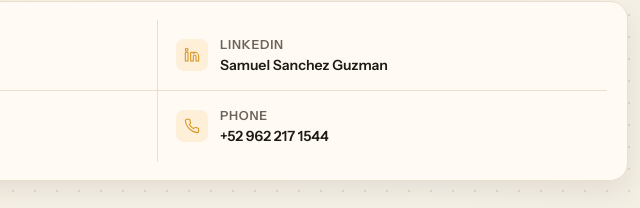
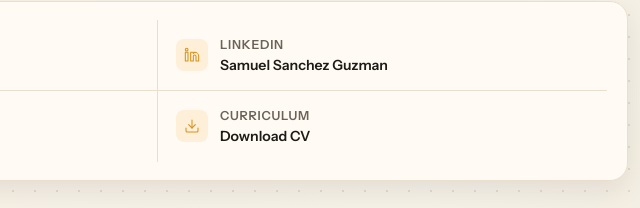
Before and after one commit to SamuelSanchez17/Portfolio, a plain HTML site: page index2.html in a window 1280 px wide. Shown: the part 568-776 px from the top of the page, 482-1122 px from the left. Drawn offline with Linux system fonts and the light colour scheme.

Commit message:
Refactor: code structure improved readability and maintainability to adding cv download

```diff
--- a/index2.html
+++ b/index2.html
@@ -143,17 +143,21 @@
                 </a>
               </li>
               <li>
-                <a class="contact-item contact-obf" href="#" data-kind="phone">
+                <a
+                  class="contact-item"
+                  href="Assets/CV/CV-Samuel-Sanchez-Guzman.pdf"
+                  download
+                >
                   <span class="contact-icon" aria-hidden="true">
                     <svg viewBox="0 0 24 24" role="img" focusable="false">
-                      <path
-                        d="M22 16.9v3a2 2 0 0 1-2.2 2 19.8 19.8 0 0 1-8.6-3.1 19.5 19.5 0 0 1-6-6A19.8 19.8 0 0 1 2.1 4.2 2 2 0 0 1 4.1 2h3a2 2 0 0 1 2 1.7c.1.9.3 1.8.6 2.7a2 2 0 0 1-.5 2.1L8.1 9.9a16 16 0 0 0 6 6l1.4-1.1a2 2 0 0 1 2.1-.5c.9.3 1.8.5 2.7.6A2 2 0 0 1 22 16.9z"
-                      ></path>
+                      <path d="M21 15v4a2 2 0 0 1-2 2H5a2 2 0 0 1-2-2v-4"></path>
+                      <polyline points="7 10 12 15 17 10"></polyline>
+                      <line x1="12" y1="15" x2="12" y2="3"></line>
                     </svg>
                   </span>
                   <div class="contact-text">
-                    <span class="contact-label">Phone</span>
-                    <span class="contact-value reverse">4451 712 269 25+</span>
+                    <span class="contact-label" data-i18n="cl-cv">Curriculum</span>
+                    <span class="contact-value" data-i18n="cv-download">Download CV</span>
                   </div>
                 </a>
               </li>
--- a/js/app.js
+++ b/js/app.js
@@ -74,6 +74,8 @@ const translations = {
     "h-spoken": "Spoken languages 🈷️",
     "sl-0": "Spanish (native)",
     "sl-1": "English (B2)",
+    "cl-cv": "Curriculum",
+    "cv-download": "Download CV",
     "nav-contact": "Message",
     "contact-page-title": "Let's Work Together",
     "contact-page-subtitle": "Interested in collaborating or have an opportunity? Send me a message and I'll get back to you as soon as possible.",
@@ -129,6 +131,8 @@ const translations = {
     "h-spoken": "Idiomas hablados 🈷️",
     "sl-0": "Español (nativo)",
     "sl-1": "Inglés (B2)",
+    "cl-cv": "Currículum",
+    "cv-download": "Descargar CV",
     "nav-contact": "Mensaje",
     "contact-page-title": "Trabajemos Juntos",
     "contact-page-subtitle": "¿Te interesa colaborar o tienes una oportunidad? Envíame un mensaje y te responderé lo antes posible.",
@@ -188,7 +192,6 @@ document.querySelectorAll(".contact-obf").forEach((link) => {
     e.preventDefault();
     const reversed = link.querySelector(".reverse").textContent.trim();
     const real = reversed.split("").reverse().join("");
-    const kind = link.dataset.kind;
-    window.location.href = kind === "email" ? `mailto:${real}` : `tel:${real.replace(/\s/g, "")}`;
+    window.location.href = `mailto:${real}`;
   });
 });
```
Also changed, not shown: 1 other file.
